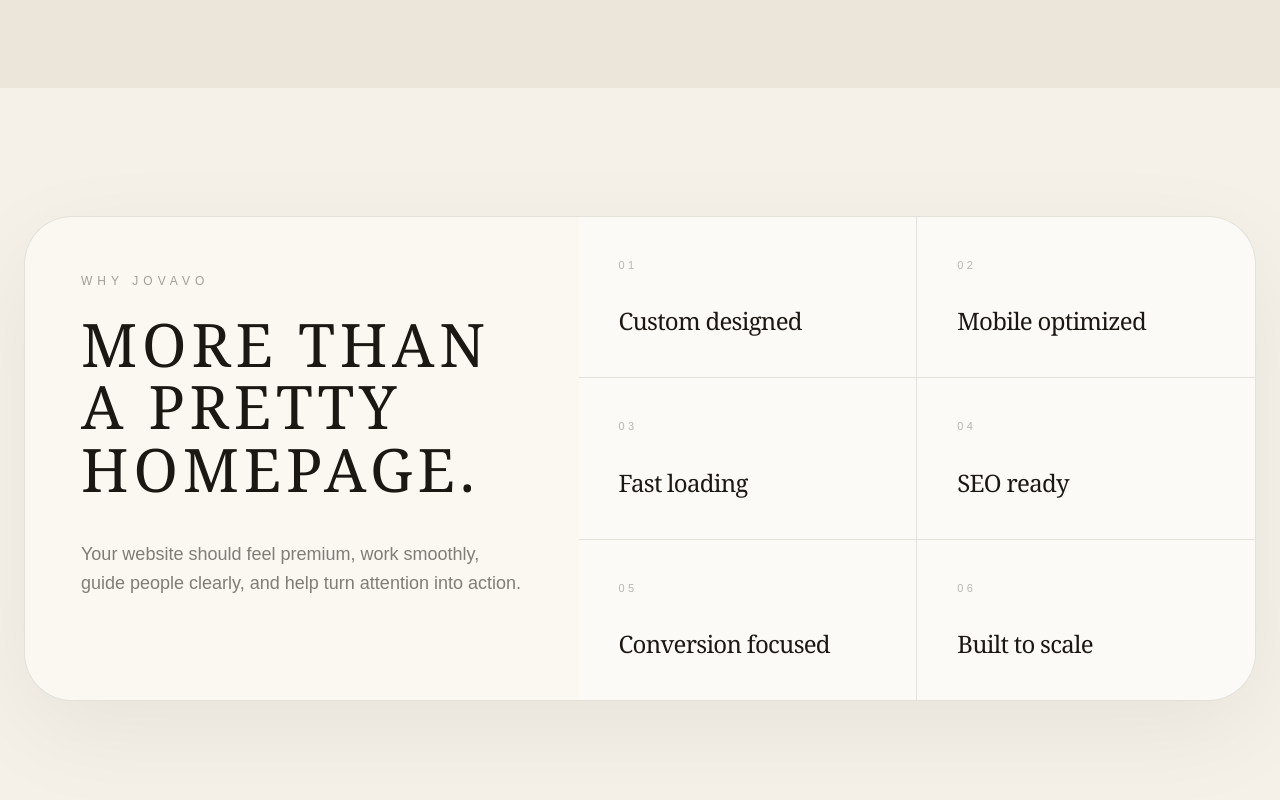
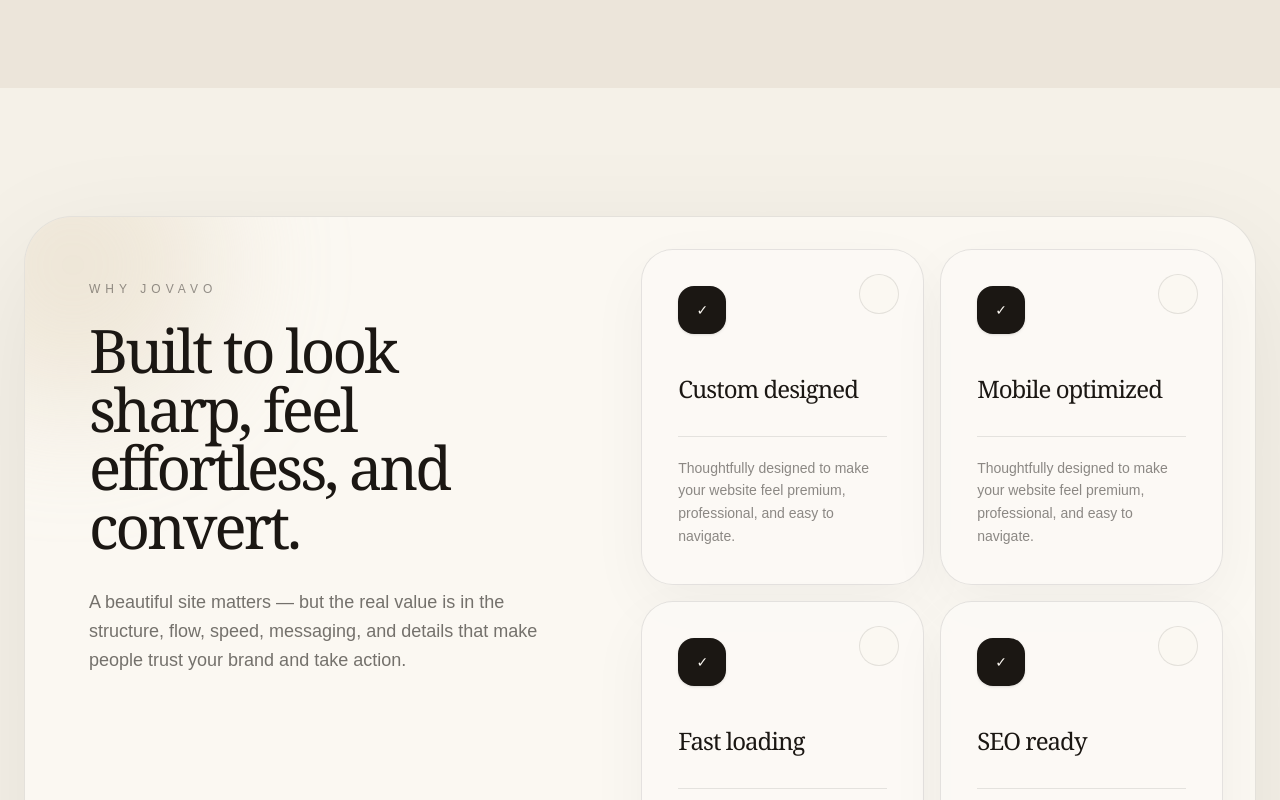
Before and after one commit to Jovavoco/jovavo, a Next.js app: page / in a window 1280 px wide. Shown: the part 2600-3400 px from the top of the page. Built offline with nearby package versions, Linux system fonts and the light colour scheme; no server answers.

Commit message:
Update page.tsx

```diff
--- a/app/page.tsx
+++ b/app/page.tsx
@@ -284,40 +284,59 @@ export default function HomePage() {
 {/* WHY JOVAVO */}
 <section className="mx-auto max-w-7xl px-6 py-32">
   <Reveal>
-          <div className="overflow-hidden rounded-[3rem] border border-[#1b1713]/10 bg-[#fbf8f2] shadow-[0_30px_100px_rgba(27,23,19,0.06)]">
-            <div className="grid lg:grid-cols-[0.9fr_1.1fr]">
-              <div className="p-10 md:p-14">
-                <p className="mb-6 text-xs uppercase tracking-[0.42em] text-[#1b1713]/40">
+    <div className="relative overflow-hidden rounded-[3rem] border border-[#1b1713]/10 bg-[#fbf8f2] shadow-[0_35px_120px_rgba(27,23,19,0.08)]">
+      <div className="absolute -left-24 -top-24 h-72 w-72 rounded-full bg-[#d8c7a6]/35 blur-3xl" />
+      <div className="absolute -bottom-28 right-0 h-80 w-80 rounded-full bg-[#1b1713]/10 blur-3xl" />
+
+      <div className="relative grid lg:grid-cols-[0.95fr_1.05fr]">
+        <div className="flex flex-col justify-between p-10 md:p-14 lg:p-16">
+          <div>
+            <p className="mb-6 text-xs font-medium uppercase tracking-[0.42em] text-[#1b1713]/45">
               Why Jovavo
             </p>
 
-                <h2 className="font-serif text-5xl font-light uppercase leading-[1.04] tracking-[0.08em] md:text-6xl">
-                  More than
-                  <br />
-                  a pretty
-                  <br />
-                  homepage.
+            <h2 className="max-w-xl font-serif text-5xl font-light leading-[0.98] tracking-[-0.05em] text-[#1b1713] md:text-6xl">
+              Built to look sharp, feel effortless, and convert.
             </h2>
 
-                <p className="mt-10 max-w-xl text-lg leading-relaxed text-[#1b1713]/55">
-                  Your website should feel premium, work smoothly, guide people
-                  clearly, and help turn attention into action.
+            <p className="mt-8 max-w-xl text-lg leading-relaxed text-[#1b1713]/60">
+              A beautiful site matters — but the real value is in the structure,
+              flow, speed, messaging, and details that make people trust your
+              brand and take action.
             </p>
           </div>
 
-              <div className="grid grid-cols-2 gap-px bg-[#1b1713]/10">
-                {benefits.map((benefit, index) => (
+          <div className="mt-12 rounded-3xl border border-[#1b1713]/10 bg-white/45 p-6 backdrop-blur-sm">
+            <p className="text-sm leading-relaxed text-[#1b1713]/60">
+              Every page is designed with purpose: clear sections, polished
+              visuals, strong calls-to-action, and a smooth experience on every
+              screen.
+            </p>
+          </div>
+        </div>
+
+        <div className="grid gap-4 p-5 md:grid-cols-2 md:p-6 lg:p-8">
+          {benefits.map((benefit) => (
             <div
               key={benefit}
-                    className="bg-[#fcfaf6] p-8 transition hover:bg-white md:p-10"
+              className="group relative overflow-hidden rounded-[2rem] border border-[#1b1713]/10 bg-[#fcfaf6]/85 p-8 shadow-[0_20px_60px_rgba(27,23,19,0.045)] transition duration-300 hover:-translate-y-1 hover:bg-white hover:shadow-[0_30px_80px_rgba(27,23,19,0.09)] md:p-9"
             >
-                    <p className="text-[11px] uppercase tracking-[0.3em] text-[#1b1713]/30">
-                      0{index + 1}
-                    </p>
+              <div className="absolute right-6 top-6 h-10 w-10 rounded-full border border-[#1b1713]/10 bg-[#fbf8f2] transition group-hover:scale-110" />
 
-                    <h3 className="mt-8 font-serif text-2xl tracking-[-0.03em] text-[#1b1713]">
+              <div className="mb-10 flex h-12 w-12 items-center justify-center rounded-2xl border border-[#1b1713]/10 bg-[#1b1713] text-sm text-[#fbf8f2] shadow-sm">
+                ✓
+              </div>
+
+              <h3 className="max-w-xs font-serif text-2xl leading-tight tracking-[-0.04em] text-[#1b1713]">
                 {benefit}
               </h3>
+
+              <div className="mt-8 h-px w-full bg-[#1b1713]/10" />
+
+              <p className="mt-5 text-sm leading-relaxed text-[#1b1713]/50">
+                Thoughtfully designed to make your website feel premium,
+                professional, and easy to navigate.
+              </p>
             </div>
           ))}
         </div>
```
Lines whose indentation alone changed are shown as unchanged.
